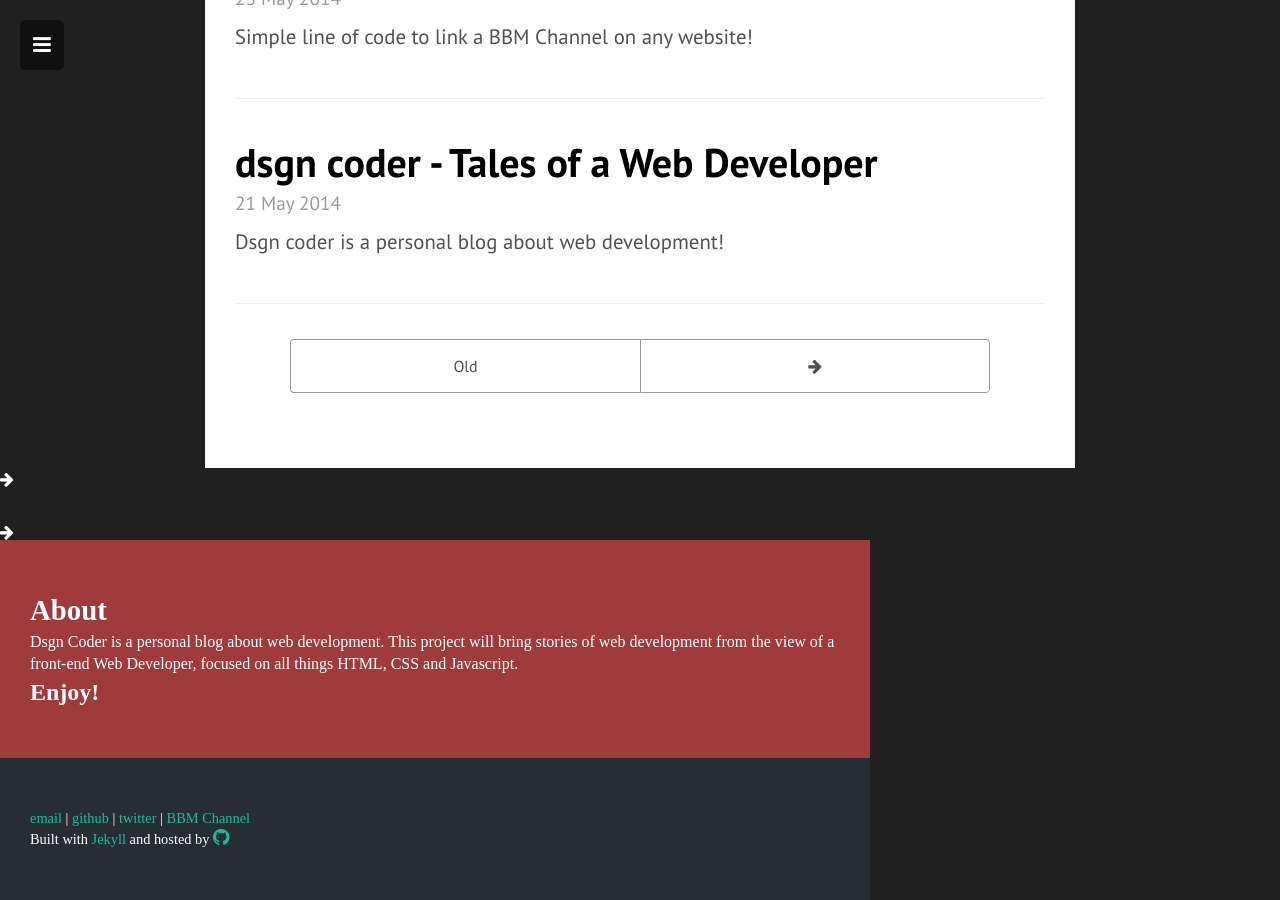
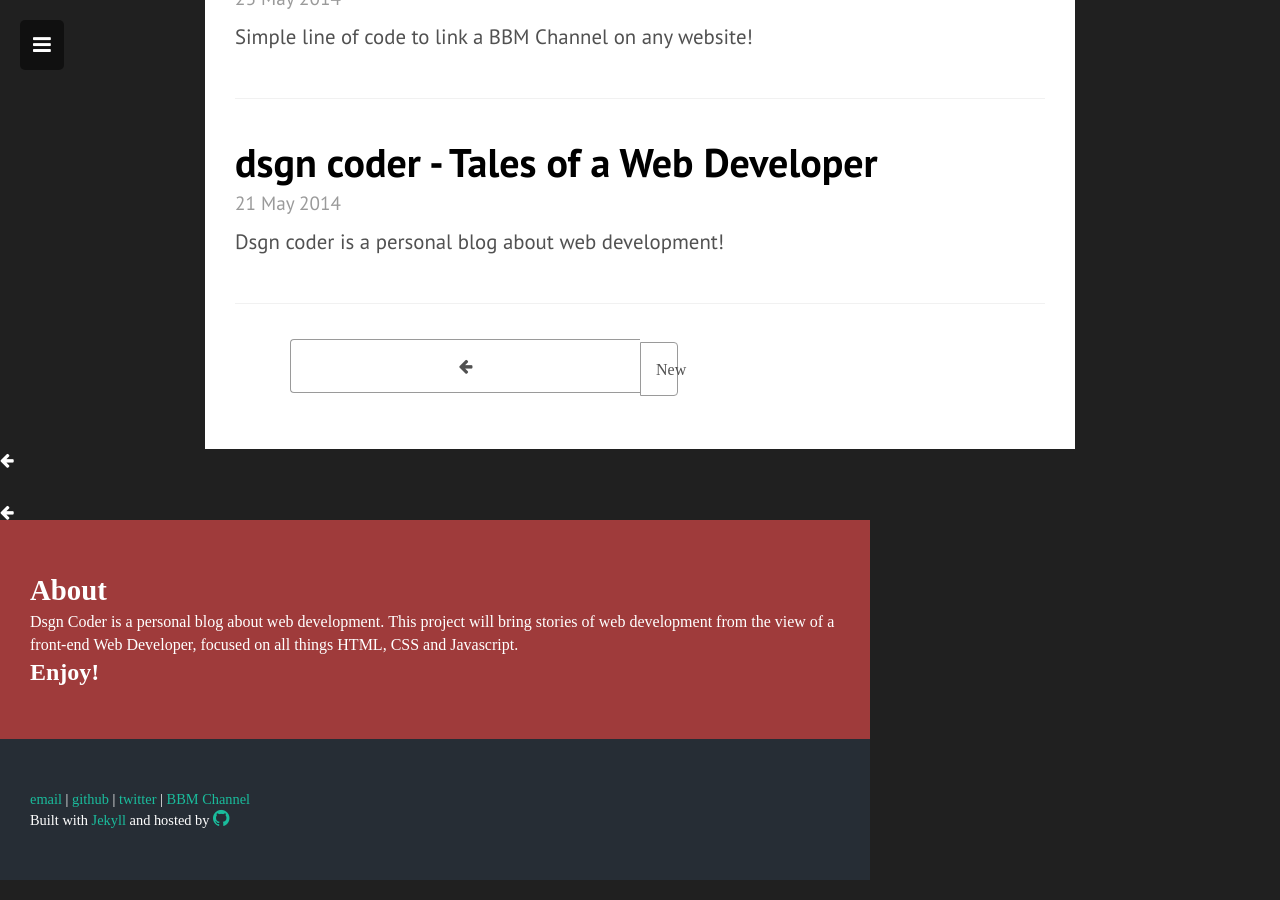
Before and after one commit to quenquen/quenquen.github.io, a Jekyll site: the page built from index.html, in a window 1280 px wide and 900 px high, scrolled down 648 px. Built offline with Jekyll 4.4.1, drawn with Linux system fonts in a browser that asks for light colours; nearby versions of some CDN libraries; the list of posts is cut into pages by our own code.

Commit message:
Bug Fixes

```diff
--- a/index.html
+++ b/index.html
@@ -15,7 +15,7 @@
 
     <div class="pagination">
       {% if paginator.next_page %}
-        <a class="pagination-item older" href="/page{{paginator.next_page}}">Old</a>
+        <a class="pagination-item older" href="/page{{paginator.next_page}}"><i class="fa fa-arrow-left" title="new"></a>
       {% else %}
         <span class="pagination-item older">Old</span>
       {% endif %}
@@ -23,9 +23,9 @@
         {% if paginator.page == 2 %}
           <a class="pagination-item newer" href="/">New</a>
         {% else %}
-          <a class="pagination-item newer" href="/page{{paginator.previous_page}}">New</a>
+          <a class="pagination-item newer" href="/page{{paginator.previous_page}}"><i class="fa fa-arrow-right" title="new"></a>
         {% endif %}
       {% else %}
-        <span class="pagination-item newer"><i class="fa fa-arrow-right" title="new"></span>
+        <span class="pagination-item newer">New</span>
       {% endif %}
     </div>
```
